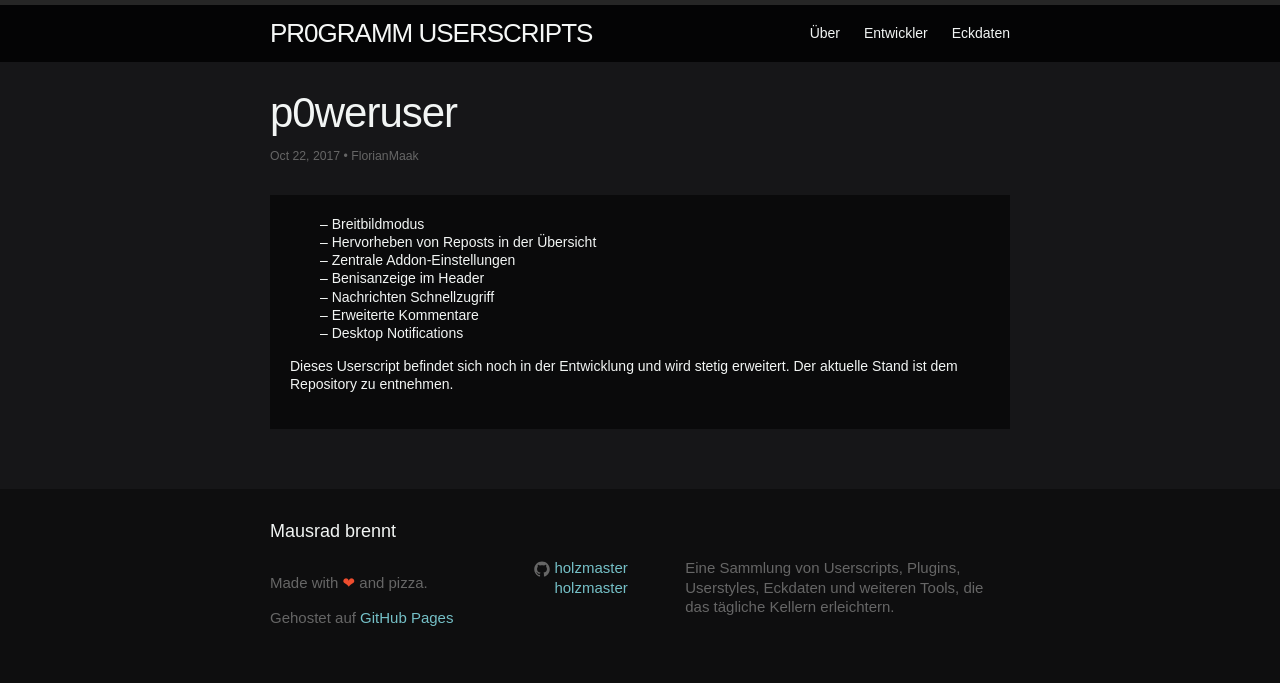
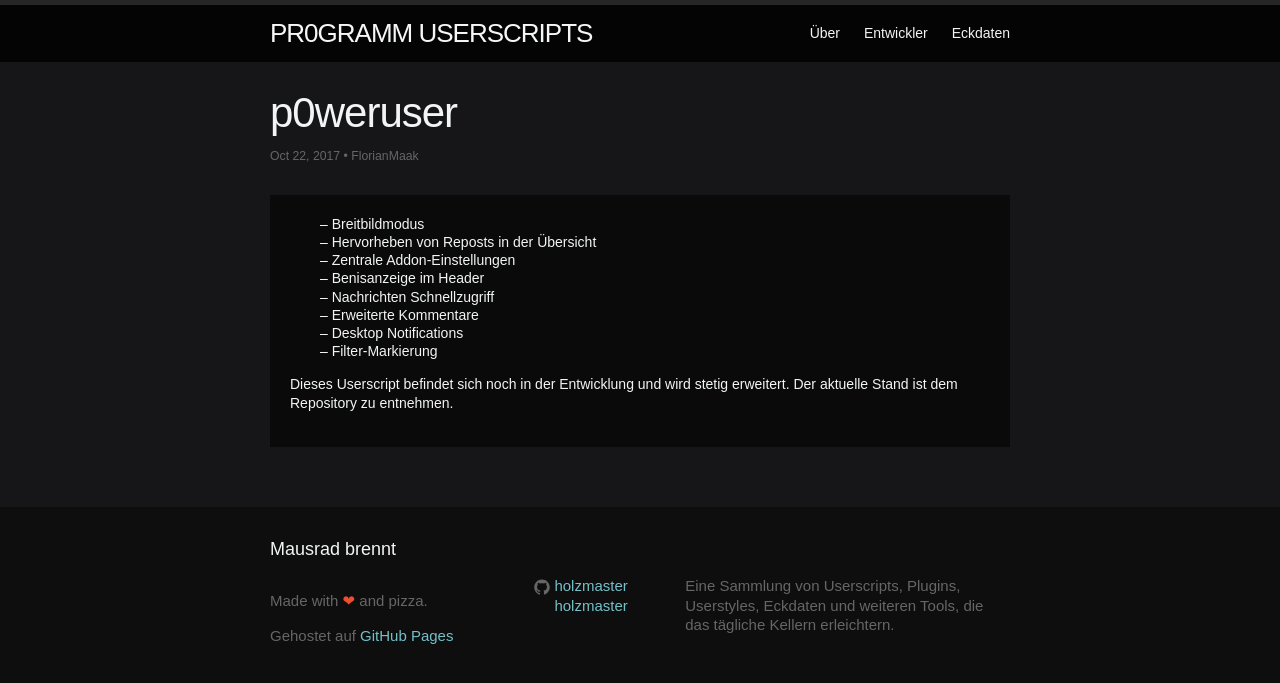
Before and after one commit to holzmaster/userscripts, a Jekyll site: the page built from _posts/2017-10-22-p0weruser.md, in a window 1280 px wide. Shown: the top 683 px of the page. Built offline with Jekyll 4.4.1, drawn with Linux system fonts in a browser that asks for light colours.

Commit message:
Added Filter-Marks

```diff
--- a/_posts/2017-10-22-p0weruser.md
+++ b/_posts/2017-10-22-p0weruser.md
@@ -15,6 +15,7 @@ code: //github.com/FlorianMaak/p0weruser
 - Nachrichten Schnellzugriff
 - Erweiterte Kommentare
 - Desktop Notifications
+- Filter-Markierung
 
 Dieses Userscript befindet sich noch in der Entwicklung und wird stetig erweitert.
 Der aktuelle Stand ist dem Repository zu entnehmen.
```
